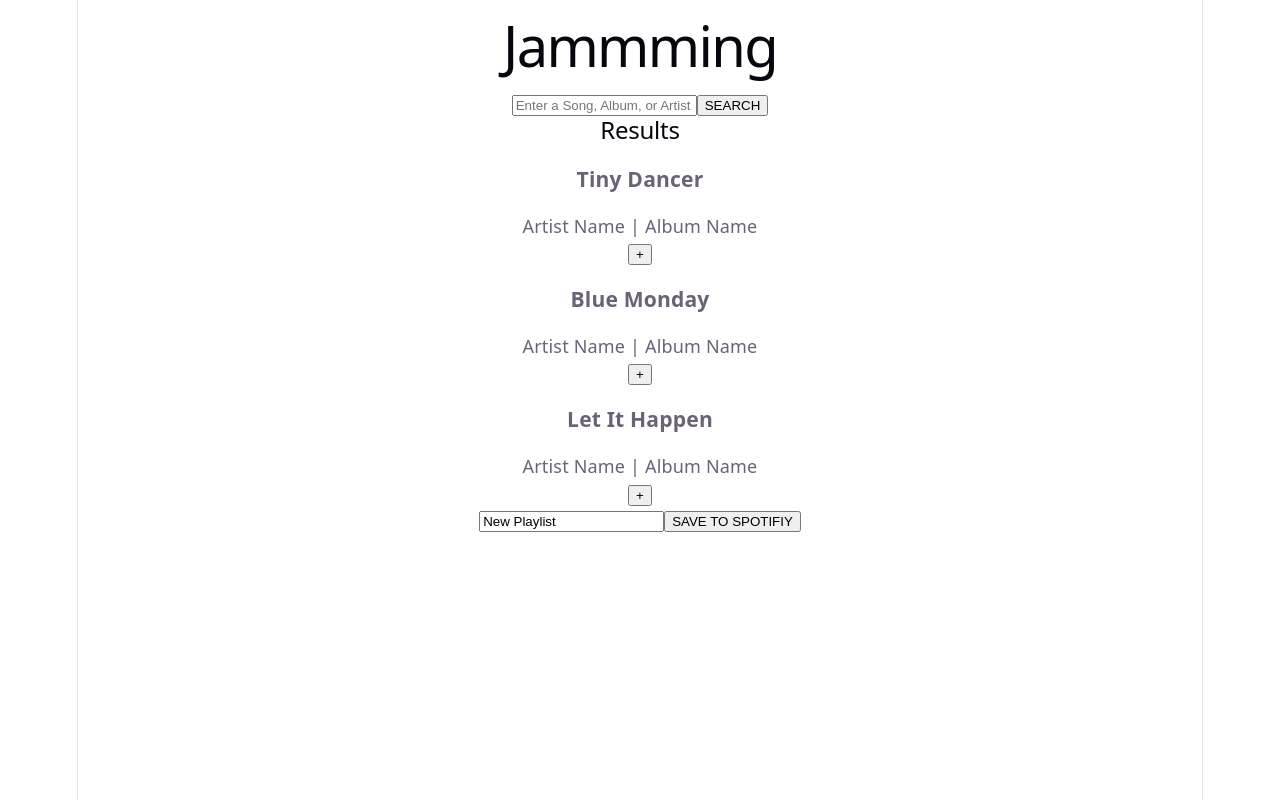
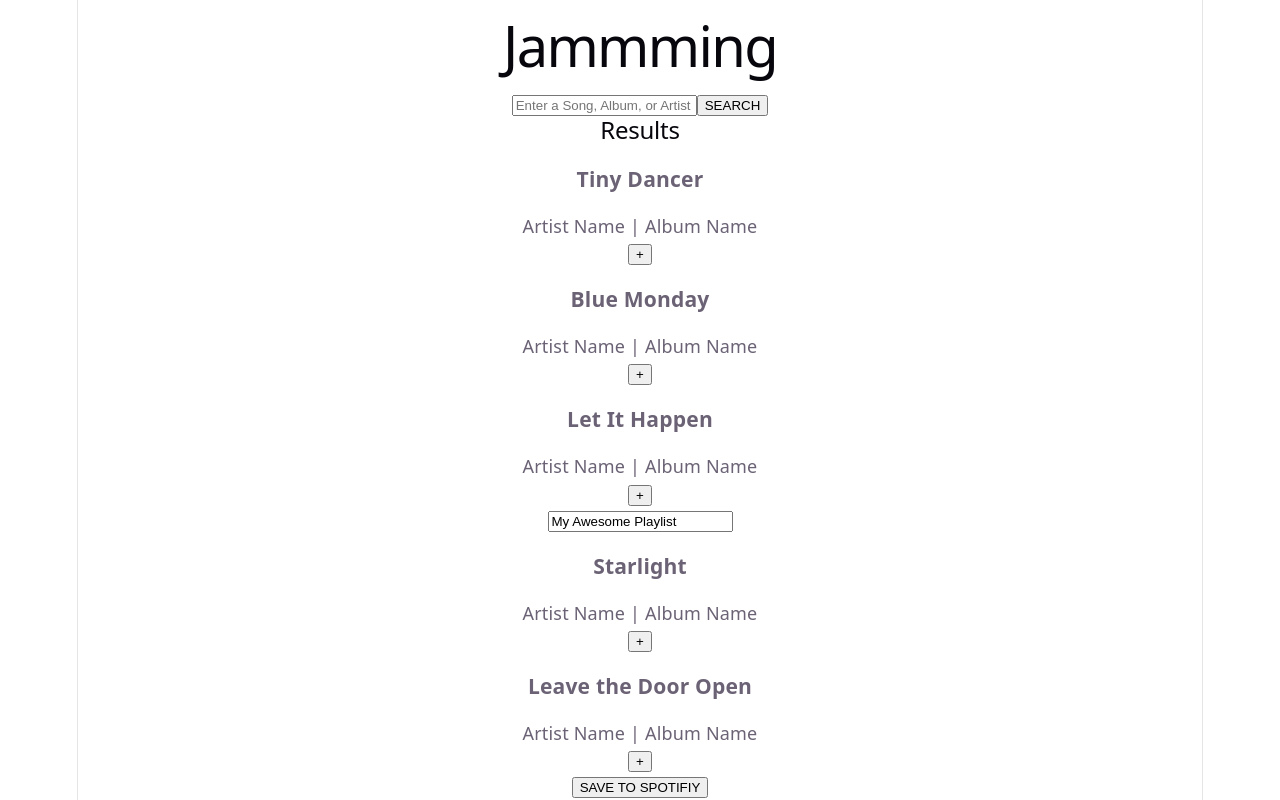
Before and after one commit to MayaKirken/Jammming, a React (Vite) app in the folder Jammming/: page / in a window 1280 px wide. Built offline with nearby package versions, Linux system fonts and the light colour scheme.

Commit message:
feat: render playlist tracks using TrackList

```diff
--- a/Jammming/src/Components/Playlist/Playlist.jsx
+++ b/Jammming/src/Components/Playlist/Playlist.jsx
@@ -1,10 +1,12 @@
 import React from 'react';
 import './Playlist.css';
+import TrackList from '../TrackList/TrackList';
 
-function Playlist() {
+function Playlist(props) {
     return (
         <div className="Playlist">
-            <input defaultValue={"New Playlist"} />
+            <input defaultValue={props.playlistName} />
+            <TrackList tracks={props.playlistTracks} />
             <button className="Playlist-save">SAVE TO SPOTIFIY</button>
         </div>
     );
```
